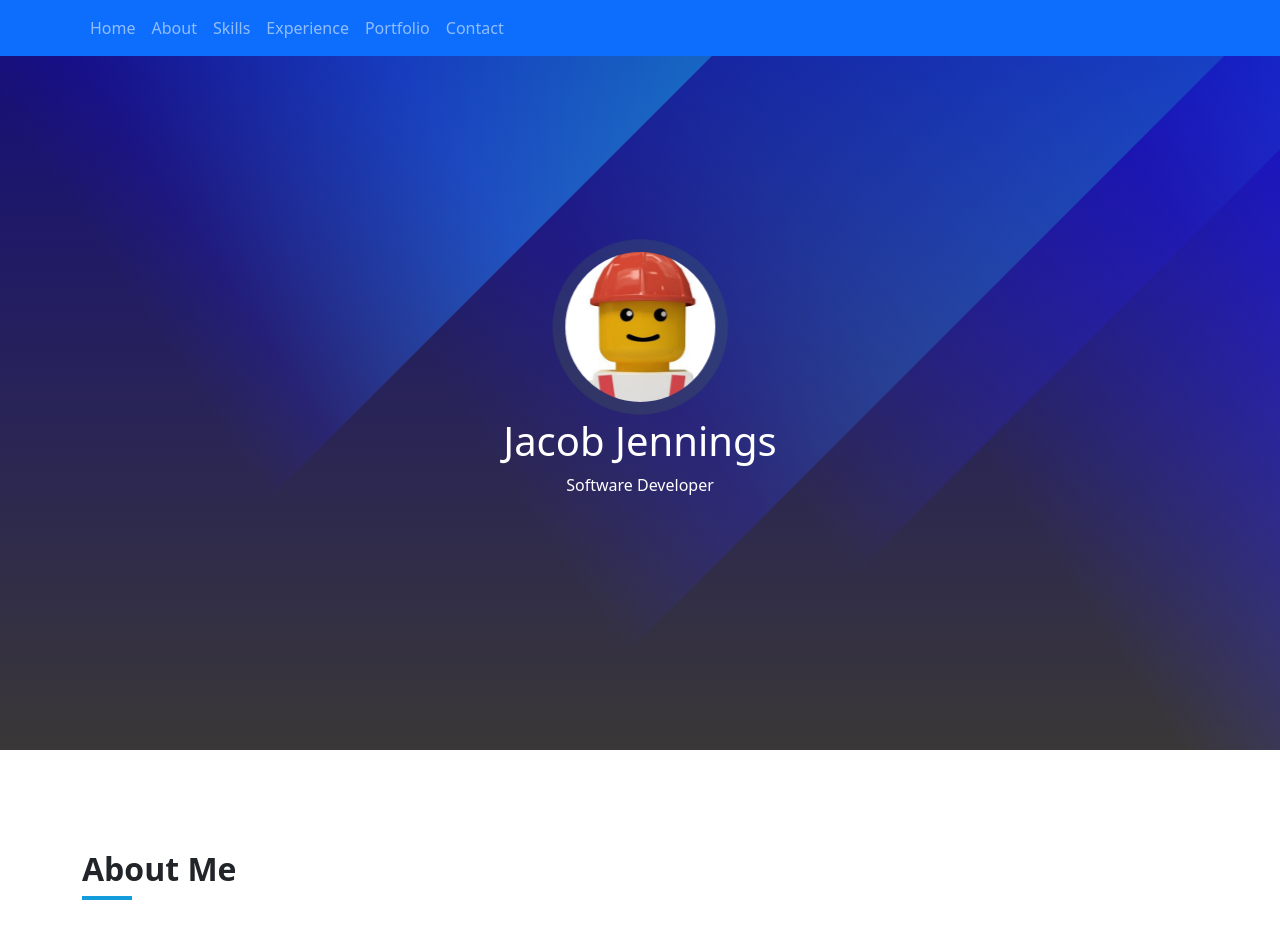
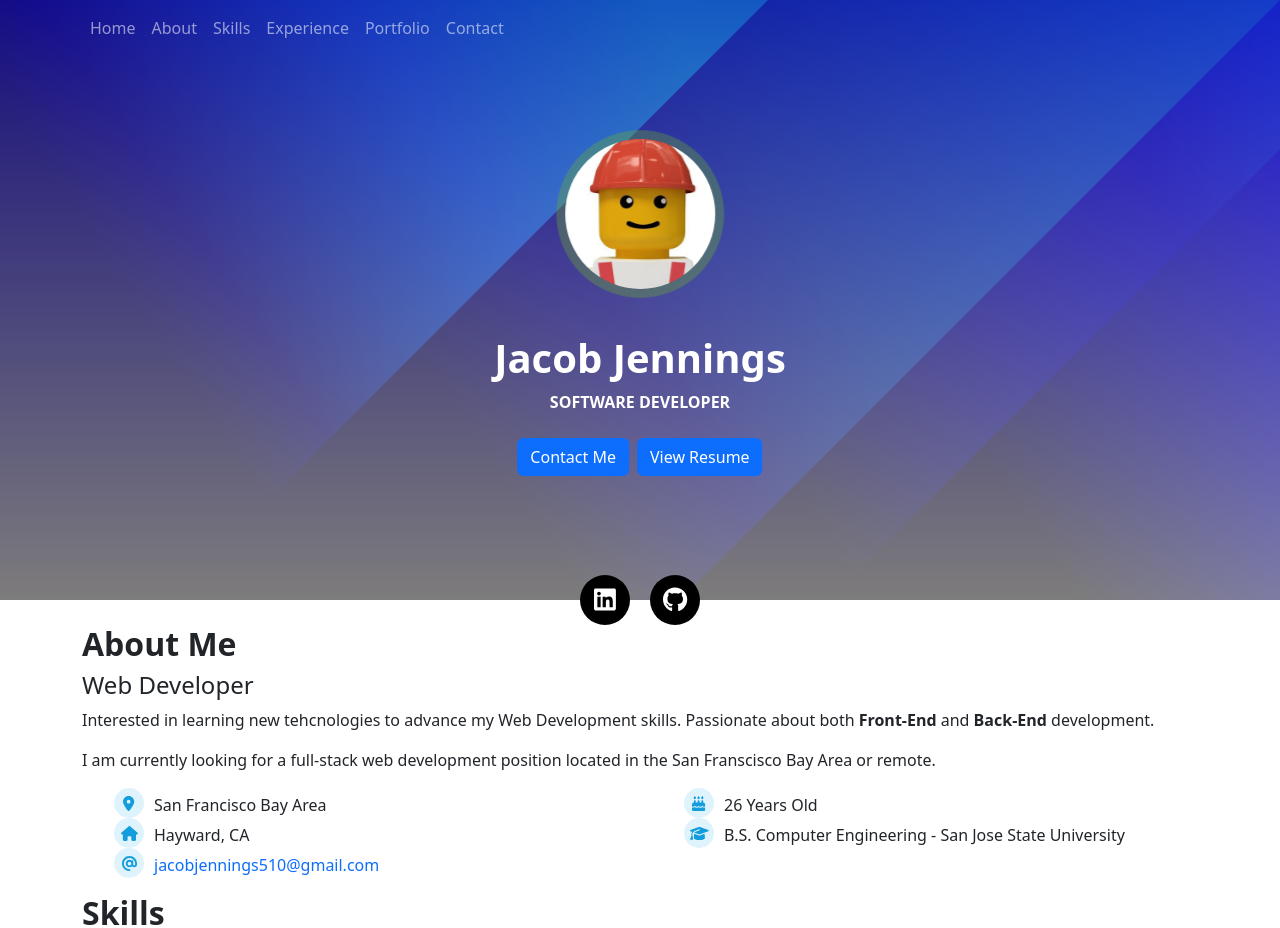
Before and after one commit to jjennings510/Portfolio, an Angular app: page / in a window 1280 px wide. Shown: the top 928 px of the page. Built offline with nearby package versions, Linux system fonts and the light colour scheme.

Commit message:
Updated Home section

```diff
--- a/angular.json
+++ b/angular.json
@@ -30,7 +30,9 @@
               "node_modules/aos/dist/aos.css",
               "src/styles.css"
             ],
-            "scripts": []
+            "scripts": [
+              "node_modules/jquery/dist/jquery.min.js"
+            ]
           },
           "configurations": {
             "production": {
--- a/package.json
+++ b/package.json
@@ -27,7 +27,9 @@
     "@popperjs/core": "^2.11.6",
     "aos": "^2.3.4",
     "bootstrap": "^5.2.3",
+    "jquery": "^3.7.0",
     "ngx-bootstrap": "^10.2.0",
+    "popper.js": "^1.16.1",
     "rxjs": "~7.8.0",
     "tslib": "^2.3.0",
     "zone.js": "~0.12.0"
--- a/src/app/about/about.component.html
+++ b/src/app/about/about.component.html
@@ -2,16 +2,7 @@
     <div class="container">
         <h2><strong>About Me</strong></h2>
         <span class="bar-title"></span>
-        <div class="d-flex justify-content-center">
-            <a class="btn-social-media" href="https://www.linkedin.com/in/jacob-jennings-a2755b16a/"
-            title="Follow me on LinkedIn">
-                <fa-icon [icon]="linkedIn" size="lg" class="icon-hover"></fa-icon>
-            </a>
-            <a class="btn-social-media" href="https://github.com/jjennings510"
-            title="Check out my Github">
-                <fa-icon [icon]="github" size="lg" class="icon-hover"></fa-icon>
-            </a>
-        </div>
+
         <h4>Web Developer</h4>
         <p>
             Interested in learning new tehcnologies to advance my Web Development skills.
--- a/src/app/app.module.ts
+++ b/src/app/app.module.ts
@@ -18,6 +18,7 @@ import { WorkExperienceComponent } from './experience/work-experience/work-exper
 import { ExperienceModalComponent } from './experience/experience-modal/experience-modal.component';
 import { ModalModule } from 'ngx-bootstrap/modal';
 import { EducationComponent } from './experience/education/education.component';
+import { TooltipModule } from 'ngx-bootstrap/tooltip';
 
 @NgModule({
   declarations: [
@@ -31,7 +32,7 @@ import { EducationComponent } from './experience/education/education.component';
     PortfolioCardComponent,
     WorkExperienceComponent,
     ExperienceModalComponent,
-    EducationComponent
+    EducationComponent,
   ],
   imports: [
     BrowserModule,
@@ -40,7 +41,8 @@ import { EducationComponent } from './experience/education/education.component';
     ProgressbarModule.forRoot(),
     CollapseModule.forRoot(),
     BrowserAnimationsModule,
-    ModalModule.forRoot()
+    ModalModule.forRoot(),
+    TooltipModule.forRoot()
   ],
   providers: [],
   bootstrap: [AppComponent]
--- a/src/app/home/home.component.css
+++ b/src/app/home/home.component.css
@@ -1,20 +1,22 @@
 .page-header {
   height: 100vh;
-  max-height: 750px;
+  max-height: 600px;
   padding: 0;
   color: white;
   position: relative;
   background-position: center center;
   background-size: cover;
 }
+
 .page-header .header-background {
   position: absolute;
   width: 100%;
   height: 100%;
-  z-index: -1;
+  z-index: -2;
   background-size: cover;
   background-position: top center;
   background-image: linear-gradient();
+  overflow: hidden;
 }
 
 .header-overlay {
@@ -26,7 +28,7 @@
   background: linear-gradient(
     to bottom,
     rgba(28, 17, 177, 0.7),
-    rgba(192, 183, 183, 0.3)
+    rgba(235, 232, 232, 0.534)
   );
 }
 
@@ -112,3 +114,42 @@
   -webkit-transform: none;
   transform: none;
 }
+
+.button-container {
+  margin-top: -25px;
+}
+
+.btn-icon {
+  border-radius: 50px;
+  width: 50px;
+  height: 50px;
+  color: #ffffff;
+  align-items: center;
+  display: inline-flex;
+  justify-content: center;
+  background-color: black;
+  margin-right: 10px;
+  margin-left: 10px;
+  z-index: 10;
+
+}
+
+.btn-icon:hover {
+  background-color: rgb(59, 59, 95);
+
+}
+
+::ng-deep .bs-tooltip-top .tooltip-arrow::before {
+  border-top-color: #ffffff;
+}
+
+
+::ng-deep .tooltip-inner {
+  padding: 0.5rem 1rem;
+  min-width: 130px;
+  background-color: #ffffff;
+  font-size: 16px;
+  color: inherit;
+  -webkit-box-shadow: 0px 5px 25px 0px rgba(0, 0, 0, 0.2);
+  box-shadow: 0px 5px 25px 0px rgba(0, 0, 0, 0.2);
+}
--- a/src/app/home/home.component.html
+++ b/src/app/home/home.component.html
@@ -15,8 +15,37 @@
           />
         </a>
       </div>
-      <h1>Jacob Jennings</h1>
-      <p>Software Developer</p>
+      <h1 class="title">Jacob Jennings</h1>
+      <p class="caption">Software Developer</p>
+      <div class="mt-4">
+        <a href="#contact" class="btn btn-primary me-2">Contact Me</a>
+        <a href="#" class="btn btn-primary">View Resume</a>
+      </div>
     </div>
   </section>
 </div>
+<section>
+  <div class="container">
+    <div class="button-container d-flex justify-content-center">
+      <a
+        href="https://www.linkedin.com/in/jacob-jennings-a2755b16a/"
+        class="btn btn-default btn-round btn-lg btn-icon"
+        type="button"
+        target="_blank"
+        ngbTooltip="Connect on LinkedIn"
+        placement="top"
+      >
+        <fa-icon [icon]="linkedIn" size="lg"></fa-icon>
+      </a>
+      <a
+        href="https://github.com/jjennings510"
+        class="btn btn-default btn-round btn-lg btn-icon"
+        target="_blank"
+        ngbTooltip="Check out my GitHub"
+        placement="top"
+      >
+        <fa-icon [icon]="github" size="lg"></fa-icon>
+      </a>
+    </div>
+  </div>
+</section>
--- a/src/app/home/home.component.ts
+++ b/src/app/home/home.component.ts
@@ -1,10 +1,20 @@
-import { Component } from '@angular/core';
+import { Component, OnInit } from '@angular/core';
+import { faGithub, faLinkedin } from '@fortawesome/free-brands-svg-icons';
 
 @Component({
   selector: 'app-home',
   templateUrl: './home.component.html',
   styleUrls: ['./home.component.css']
 })
-export class HomeComponent {
+export class HomeComponent implements OnInit{
+  linkedIn: any;
+  github: any;
 
+
+  constructor() {}
+
+  ngOnInit(): void {
+    this.linkedIn = faLinkedin;
+    this.github = faGithub;
+  }
 }
--- a/src/app/navbar/navbar.component.css
+++ b/src/app/navbar/navbar.component.css
@@ -0,0 +1,3 @@
+.navbar {
+    transition: background-color 0.5s ease;
+}
--- a/src/app/navbar/navbar.component.html
+++ b/src/app/navbar/navbar.component.html
@@ -1,4 +1,4 @@
-<nav class="navbar navbar-expand-md navbar-dark fixed-top bg-primary">
+<nav [ngClass]="{'transparent': isNavbarTransparent, 'bg-primary shadow': !isNavbarTransparent}" class="navbar navbar-expand-md navbar-dark fixed-top">
     <div class="container">
         <ul class="navbar-nav me-auto mb-2 mb-md-0">
                 <li class="nav-item">
--- a/src/app/navbar/navbar.component.ts
+++ b/src/app/navbar/navbar.component.ts
@@ -1,10 +1,21 @@
-import { Component } from '@angular/core';
+import { Component, HostListener } from '@angular/core';
 
 @Component({
   selector: 'app-navbar',
   templateUrl: './navbar.component.html',
-  styleUrls: ['./navbar.component.css']
+  styleUrls: ['./navbar.component.css'],
 })
 export class NavbarComponent {
+  isNavbarTransparent = true;
 
+  @HostListener('window:scroll')
+  onScroll(): void {
+    let scrollHeight = 600;
+
+    if (window.scrollY >= scrollHeight) {
+      this.isNavbarTransparent = false;
+    } else if (window.scrollY < scrollHeight) {
+      this.isNavbarTransparent = true;
+    }
+  }
 }
--- a/src/styles.css
+++ b/src/styles.css
@@ -1,11 +1,10 @@
-.bar-title {
-  content: "";
-  display: block;
-  width: 50px;
-  height: 4px;
-  background: #149ddd;
-  margin-bottom: 20px;
+.title {
+  text-align: center;
+  margin-top: 30px;
+  font-weight: 700;
 }
-section {
-    padding-top: 100px;
+
+.caption {
+  text-transform: uppercase;
+  font-weight: 700;
 }
```
Also changed, not shown: 1 other file (tests, documents, lock files or other folders).
